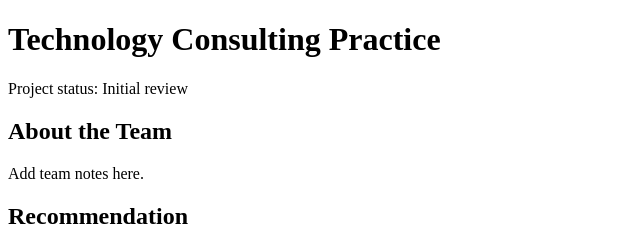
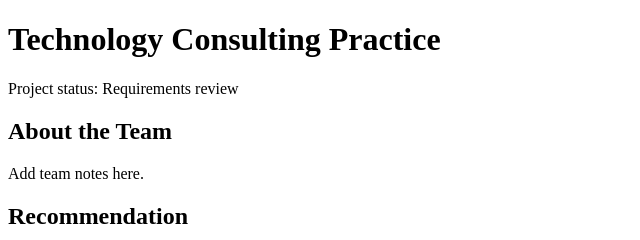
Before and after one commit to MaxEndler7/Git_Practice_Starter, a plain HTML site: page index.html in a window 1280 px wide. Shown: the top 240 px of the page, 0-640 px from the left. Drawn offline with Linux system fonts and the light colour scheme.

Commit message:
Changed "Project status: Initial review"to "Project status: Requirements review"

```diff
--- a/index.html
+++ b/index.html
@@ -3,7 +3,7 @@
 <head><meta charset="utf-8"><title>IS 424 Git Practice</title></head>
 <body>
   <h1>Technology Consulting Practice</h1>
-  <p id="status">Project status: Initial review</p>
+  <p id="status">Project status: Requirements review</p>
   <section id="about"><h2>About the Team</h2><p>Add team notes here.</p></section>
   <section id="decision"><h2>Recommendation</h2><p>Decision will be refined as evidence is collected.</p></section>
 </body>
```
